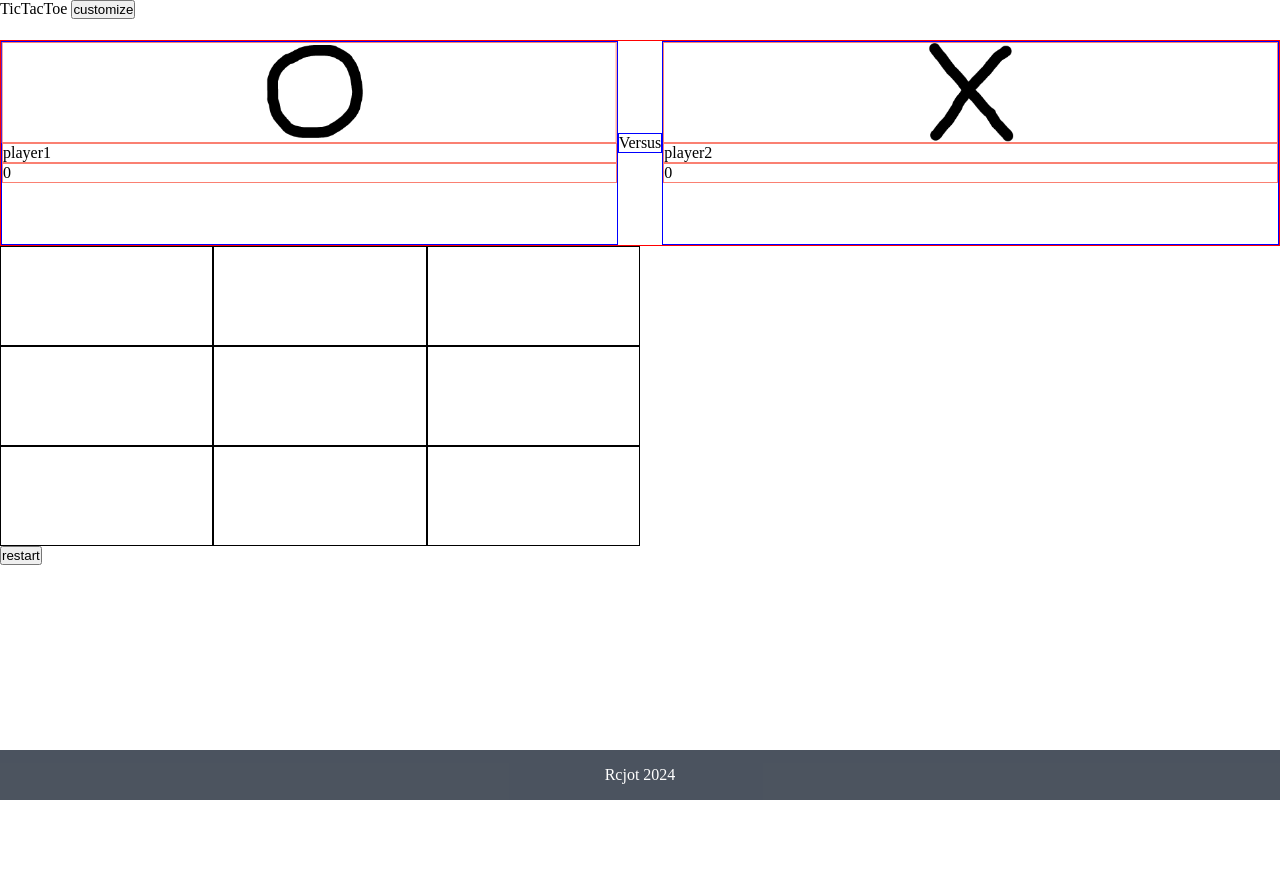
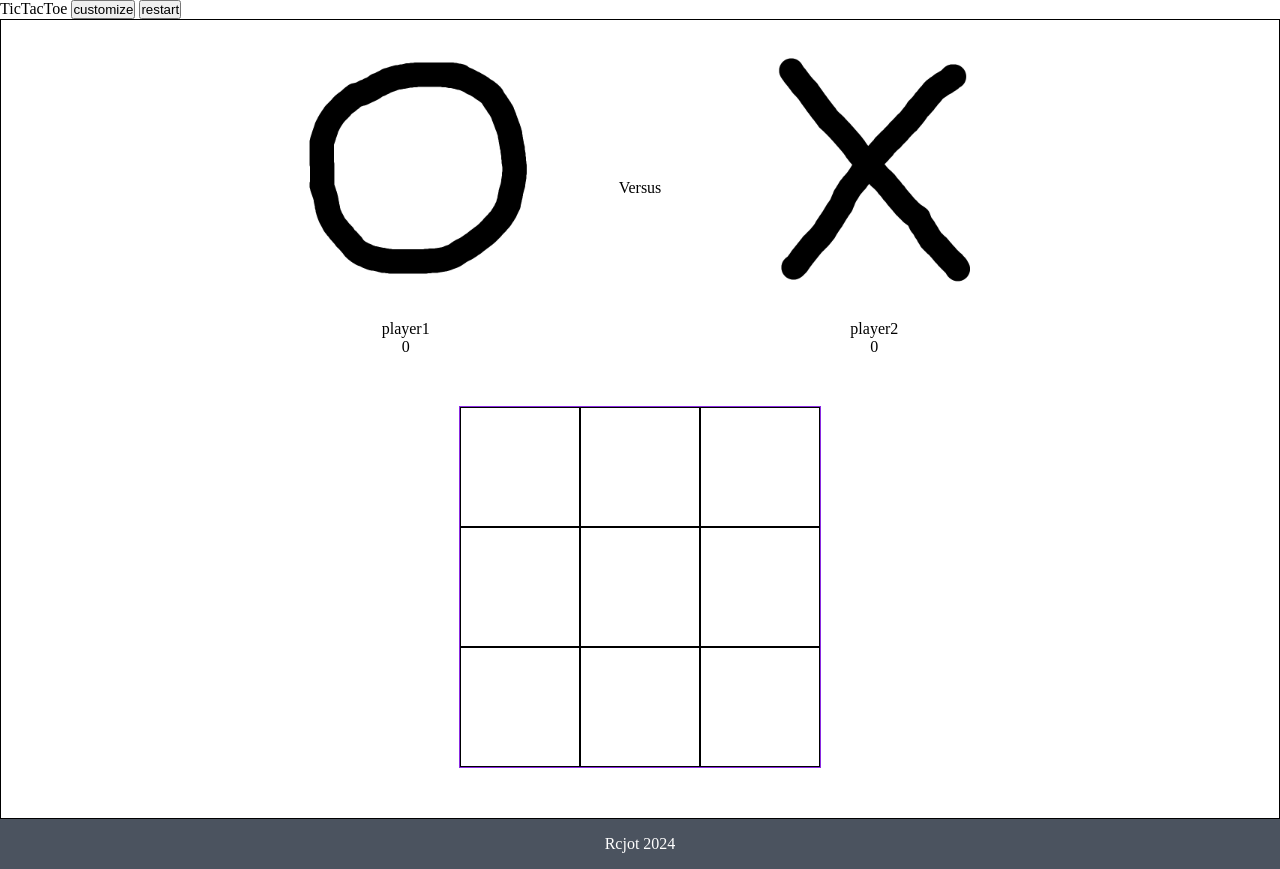
Before and after one commit to Rcjot/Project-Tic-Tac-Toe, a plain HTML site: page index.html in a window 1280 px wide. Before the commit the page ends 800 px from the top, so only its background shows below. Drawn offline with Linux system fonts and the light colour scheme.

Commit message:
centered divs

```diff
--- a/index.html
+++ b/index.html
@@ -7,9 +7,6 @@
     <link rel="stylesheet" href="style.css">
 </head>
 <body>
-    <header>
-        TicTacToe
-        <button class="customize">customize</button>
     <dialog>
         <button id="dlgCloseBtn">close</button>
         <div class="dlgContainer">
@@ -68,6 +65,11 @@
             <button id="confirmBtn">Confirm</button>
         </div>
     </dialog>
+
+    <header>
+        TicTacToe
+        <button class="customize">customize</button>
+        <button class="restart">restart</button>
     </header>
 
     <main>
@@ -96,9 +98,7 @@
             <button class="square" id="7"><div class="circle"></div></button>
             <button class="square" id="8"><div class="circle"></div></button>
         </div>
-        <div class="playAgain">
-            <button class="restart">restart</button>
-        </div>
+        <div class="playAgain"></div>
     </main>
 
 
--- a/style.css
+++ b/style.css
@@ -17,7 +17,7 @@ header {
 main {
     flex: 1;
 }
-
+/* dialog styling start */
 dialog {
     margin:auto;
     height: calc(100vh/2 + 200px);
@@ -123,30 +123,41 @@ dialog {
 main {
     display: flex;
     flex-direction: column;
+    justify-content: center;
+    align-items: center;
+    border: 1px solid black;
+    gap: 50px;
 }
 main > * {
     flex:1;
 }
 /* scoreboard start styling */
 .scoreBoard {
-    border: 1px solid red;
+    width: 70%;
+    flex: 1;
+    /* border: 1px solid red; */
     display: flex;
+
 }
 .scoreBoard > * {
     flex: 1;
-    border: 1px solid blue;
+    /* border: 1px solid blue; */
 }
 .player1Board, .player2Board {
     display: flex;
     flex-direction: column;
+    justify-content: center;
+    align-items: center;
 }
-.player1Board > *, .player2Board > * {
+/* .player1Board > *, .player2Board > * {
 
     border: 1px solid salmon;
-}
+} */
 
 .player1Image {
-    height: 50%;
+
+    min-width: 300px;
+    min-height: 300px;
     background-size: contain;
     background-repeat: no-repeat;
     background-position: center;
@@ -159,7 +170,8 @@ main > * {
 }
 
 .player2Image {
-    height: 50%;
+    min-height: 300px;
+    min-width: 300px;
     background-size: contain;
     background-repeat: no-repeat;
     background-position: center;
@@ -171,16 +183,16 @@ main > * {
 }
 /* scoreboard end styling */
 #container {
-    width: 50%;
+    border: 1px solid blueviolet;
     display: grid;
-    grid-template-rows: 1fr 1fr 1fr;
-    grid-template-columns: 1fr 1fr 1fr;
+    grid-template-rows: repeat(3,120px);
+    grid-template-columns: repeat(3, 120px);
 }
 button {
     cursor: pointer;
 }
 .square {
-    height: 100px;
+
     background-color: transparent;
     border: 1px solid black;
     display: flex;
@@ -206,7 +218,8 @@ button {
 
 .playAgain {
     display: flex;
-    align-items: flex-start;
+    align-items: center;
+    flex-direction: column;
 }
 
 
```
Lines whose indentation alone changed are shown as unchanged.
